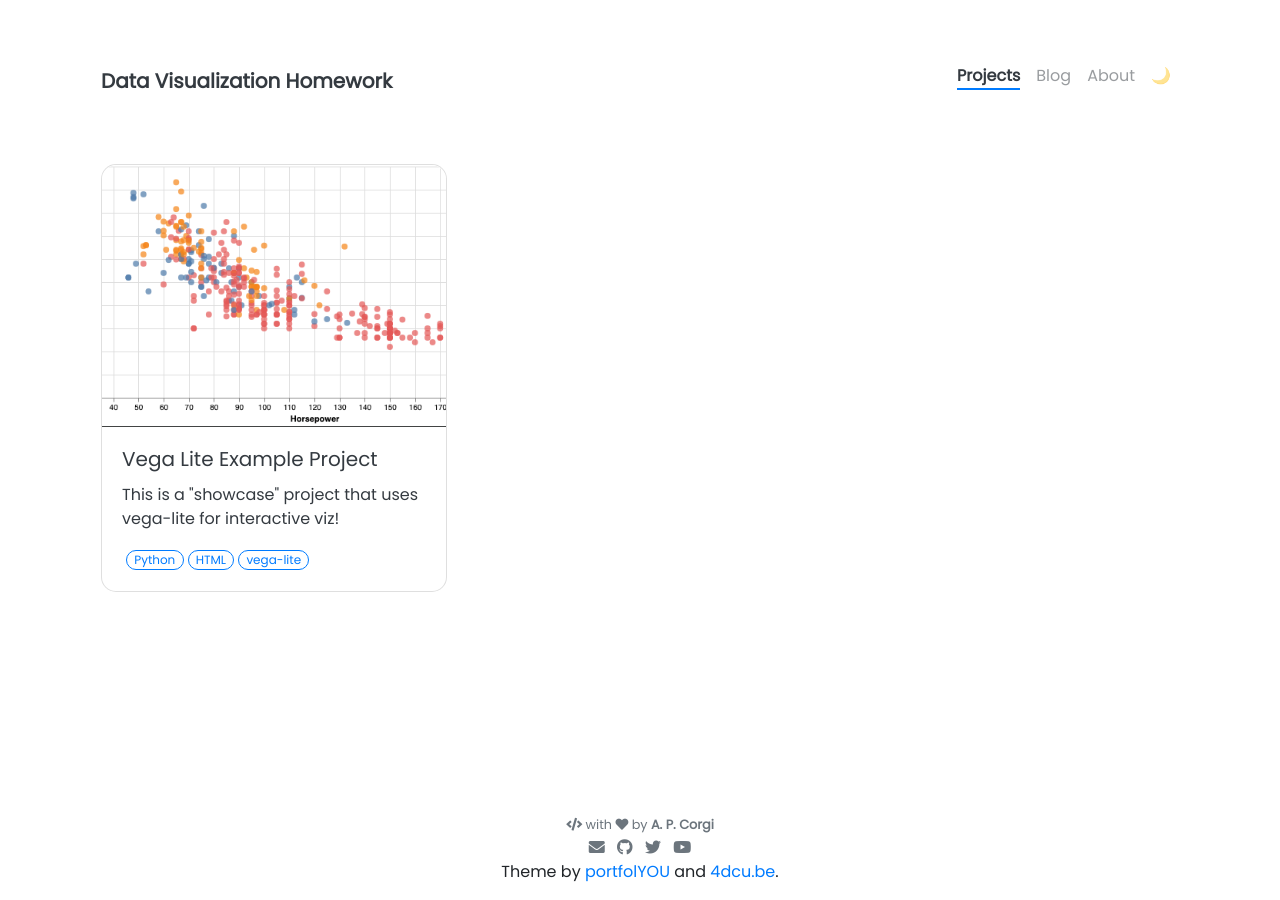
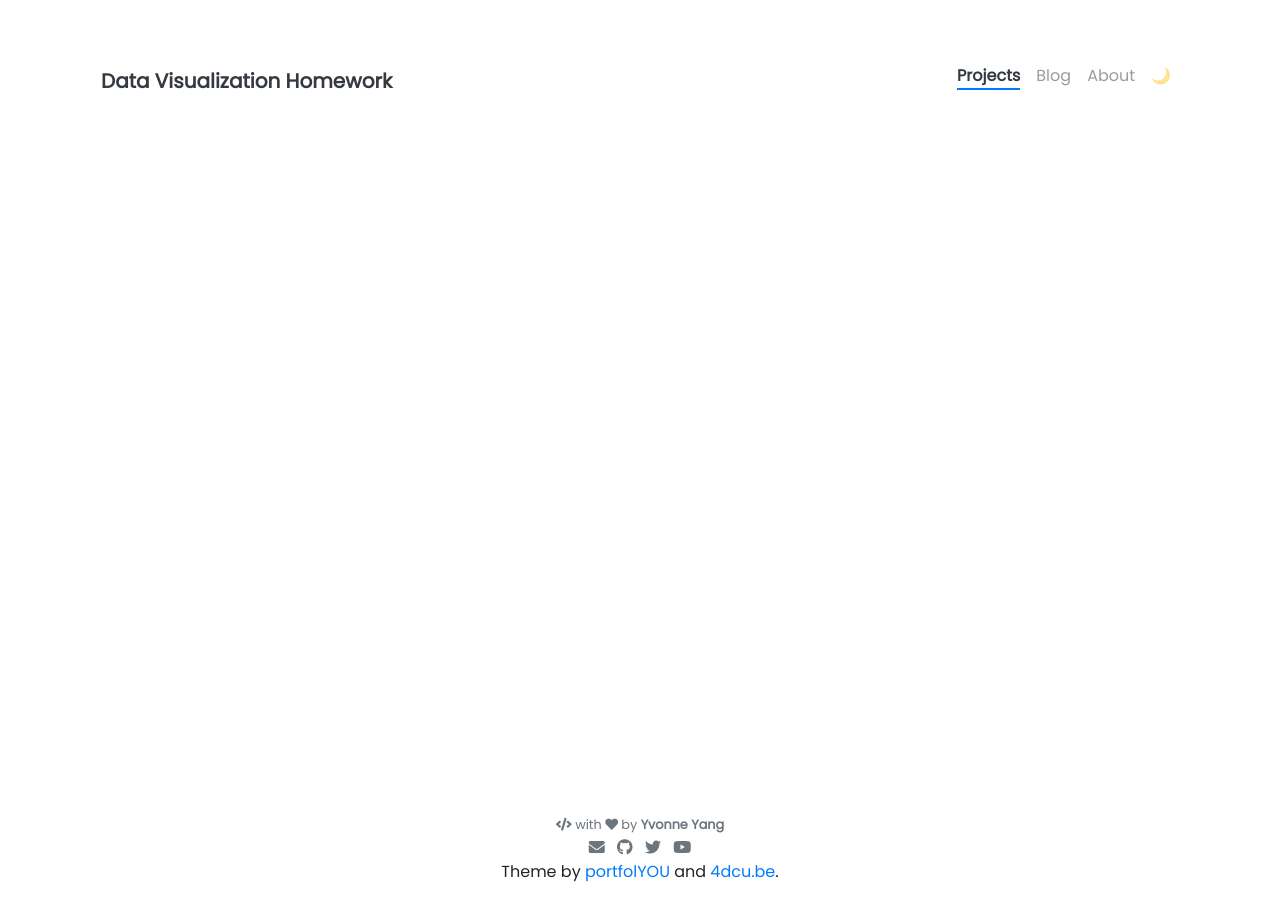
Before and after one commit to yvonneyangyan/yvonneyangyan.github.io, a Jekyll site: the page built from online_cv_public-main/pages/projects.html, in a window 1280 px wide. Built offline with Jekyll 4.4.1, drawn with Linux system fonts in a browser that asks for light colours; nearby versions of some CDN libraries; some of the changed lines change nothing that is shown.

Commit message:
Update _config.yml

```diff
--- a/online_cv_public-main/_config.yml
+++ b/online_cv_public-main/_config.yml
@@ -8,7 +8,7 @@
 title               : Data Visualization Homework
 author              : Yvonne Yang
 description         : >-
-                      I am definitely not a corgi!
+                      I am a corgi!
 baseurl             : ""   # Change to empty quotes if you are hosting your site at <your-username>.github.io directly,
 #                                             otherwise will be hosted at <your-username>.github.io/{{base_url}}
 repository          :                     # Change to <your-username> for github OR, if that doesn't work <your-username>/<your-username>.github.io (or remove it if you don't need remote projects) -- for example, I would put "jnaiman" without the quotes after the ":" here
@@ -22,8 +22,11 @@
   - jekyll-paginate-v2
   - mini_magick
 
-### To specify which port to host locally on -- use if you have multiple sites you want to host
-port: 4008
+collections:
+  posts:
+    output: true
+
+permalink: /:categories/:year/:month/:day/:title/
 
 ### Navbar Settings ###
 nav_exclude:                                            # The following paths are excluded from navbar
@@ -35,7 +38,8 @@
 
 ### Author Info ###
 author:
-  name              : A. P. Corgi
+  name              : Yvonne Yang
+  permalink:
   image             : https://media.tenor.com/8RcIoWTKYR4AAAAe/scuze-corgi.png
 #  behance           : your_username
 # dribbble          : your_username
@@ -58,60 +62,6 @@
 # keybase           : your_username
 
 
-### Posts ###
-permalink: /blog/:title
-
-
-### Collections ###
-collections:
-  projects:
-    output: true
-    permalink: /projects/:name
-  elements:                                             # For Documentation Only
-    output: true                                        # For Documentation Only
-
-
-### Disqus ###
-disqus:
-  shortname: your-short-name-disqus                     # Your website Shortname on disqus
-
-
-### Analytics ###
-analytics:
-  enabled: false                                        # Set true to enable analytics
-  google:
-    tracking_id: your-google-tracking-id
-
-
-### Buy me a coffee ###
-# See https://www.buymeacoffee.com/
-buymeacoffee:
-  enabled: false
-  username: your_username
-  color: "#007bff"
-  message: "Thank you for visiting."                    # Message to be displayed aside from the button for a few seconds.
-  description: "Support me on Buy me a coffee!"
-
-
-### Defaults for collections ###
-defaults:
-  - scope:
-      path: ""
-      type: "projects"
-    values:
-      layout: "page"
-  - scope:                                              # For Documentation Only
-      path: ""                                          # For Documentation Only
-      type: "elements"                                  # For Documentation Only
-    values:                                             # For Documentation Only
-      layout: "element"                                 # For Documentation Only
-  - scope:
-      path: ""
-      type: "posts"
-    values:
-      comments: false                                   # Set to true to enable disqus comments
-
-
 ### Exclude from processing ###
 ## Add yours here if you have other stuff in your github.io page!!!**
 exclude:
```
